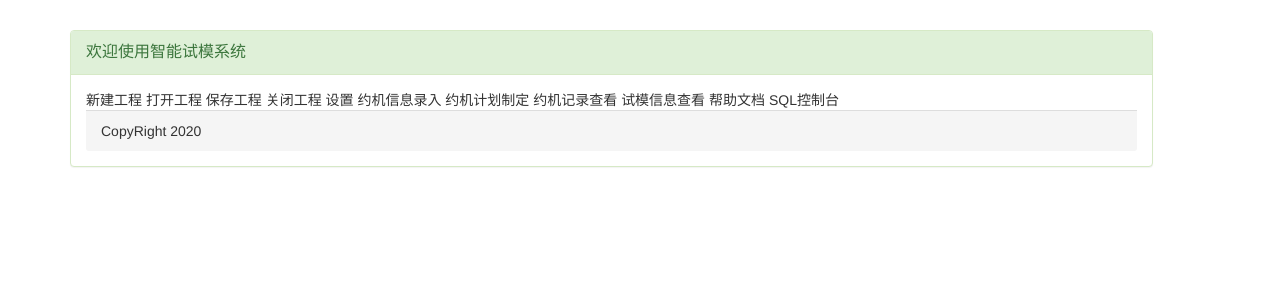
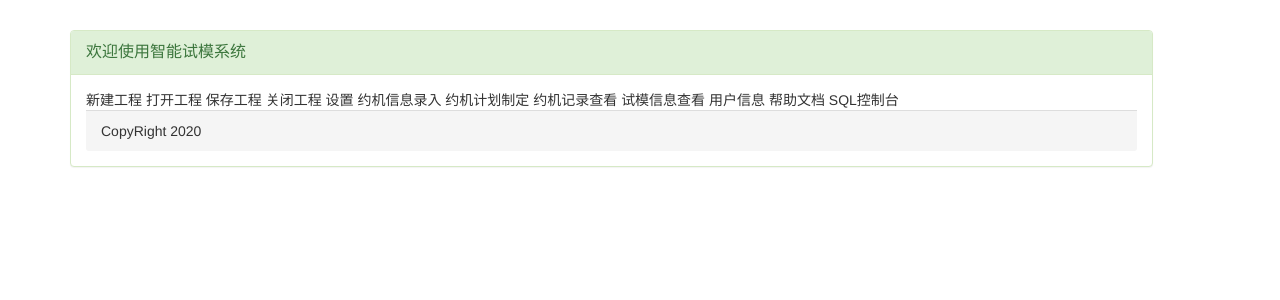
Before and after one commit to yuan20192020/surveySystemZxf, a Django app: template templates/web/public/header.html in a window 1280 px wide. Shown: the top 300 px of the page. Run offline with Django 3.2, Linux system fonts and the light colour scheme; the template is opened without the code that fills it, so the values that code supplies are empty; some libraries are stand-ins or nearby versions.

Commit message:
add nav menu :user management

```diff
--- a/templates/web/public/header.html
+++ b/templates/web/public/header.html
@@ -16,13 +16,17 @@
 		</el-submenu>
 		<el-submenu index="3">
 				<template slot="title">试模查看</template>
-				<el-menu-item index="1-1">约机记录查看</el-menu-item>
-				<el-menu-item index="1-2">试模信息查看</el-menu-item>
+				<el-menu-item index="3-1">约机记录查看</el-menu-item>
+				<el-menu-item index="3-2">试模信息查看</el-menu-item>
 		</el-submenu>
 		<el-submenu index="4">
+				<template slot="title">用户管理</template>
+				<el-menu-item index="4-1">用户信息</el-menu-item>
+		</el-submenu>
+		<el-submenu index="5">
 				<template slot="title">帮助</template>
-				<el-menu-item index="1-1">帮助文档</el-menu-item>
-				<el-menu-item index="1-2">SQL控制台</el-menu-item>
+				<el-menu-item index="5-1">帮助文档</el-menu-item>
+				<el-menu-item index="5-2">SQL控制台</el-menu-item>
 		</el-submenu>
 	</el-menu>
 	{% endblock%}
```
